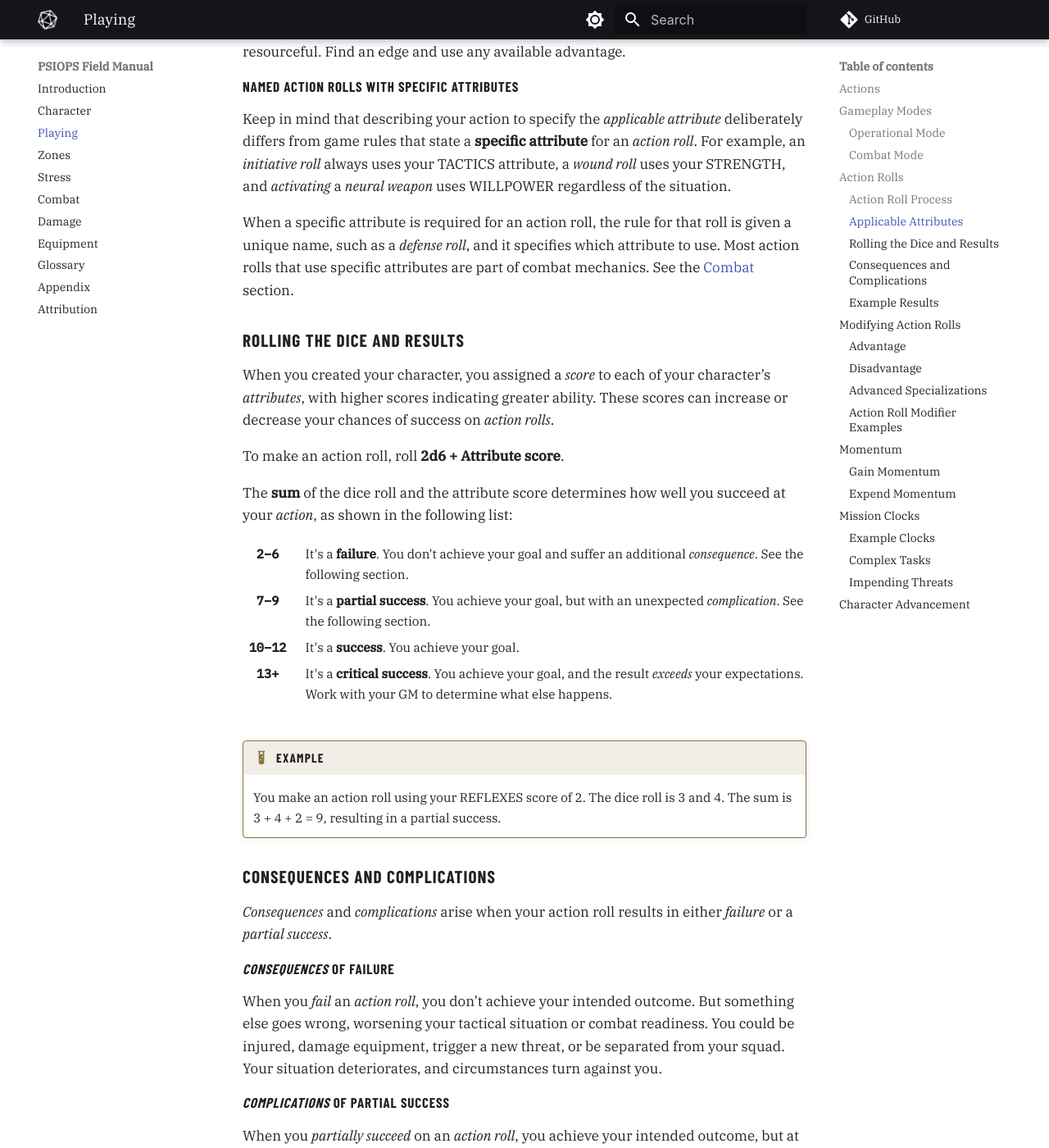
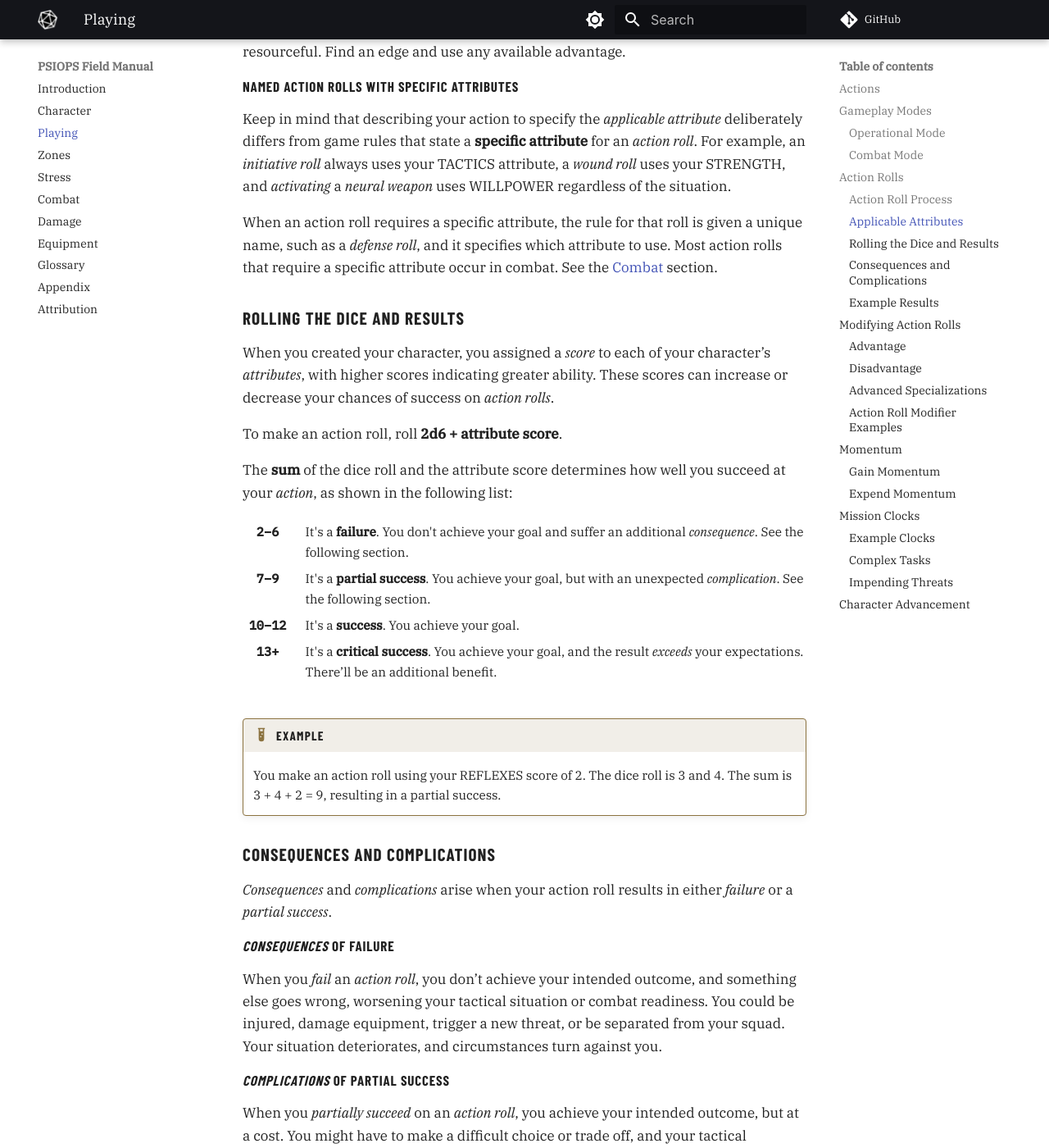
Before and after one commit to joemoose/psiops, an MkDocs documentation site: the page built from docs/playing.md, in a window 1280 px wide and 1400 px high, scrolled down 2908 px. Shown: the whole window at 82% size. Built offline with MkDocs 1.6.1 and Material for MkDocs 9.7.7, drawn with Linux system fonts in a browser that asks for light colours; plug-ins that fetch from the network failed and are left out; comment, search, counter and statistics services are not loaded; some of the changed text lies outside the part shown.

Commit message:
Update playing.md

```diff
--- a/docs/playing.md
+++ b/docs/playing.md
@@ -43,7 +43,7 @@
 The process for making an *action roll* has four steps:
 
 1. Select an *applicable attribute*. See the following section.
-2. Roll **2d6** and add the *attribute score*.
+2. Roll **2d6** and add the *attribute score* of the applicable attribute.
 3. Compare the sum to the *results* list.
 4. Apply the result.
 
@@ -68,13 +68,13 @@
 
 Keep in mind that describing your action to specify the *applicable attribute* deliberately differs from game rules that state a **specific attribute** for an *action roll*. For example, an *initiative roll* always uses your TACTICS attribute, a *wound roll* uses your STRENGTH, and *activating* a *neural weapon* uses WILLPOWER regardless of the situation.
 
-When a specific attribute is required for an action roll, the rule for that roll is given a unique name, such as a *defense roll*, and it specifies which attribute to use. Most action rolls that use specific attributes are part of combat mechanics. See the [Combat](combat.md) section.
+When an action roll requires a specific attribute, the rule for that roll is given a unique name, such as a *defense roll*, and it specifies which attribute to use. Most action rolls that require a specific attribute occur in combat. See the [Combat](combat.md) section.
 
 ### Rolling the Dice and Results
 
 When you created your character, you assigned a *score* to each of your character’s *attributes*, with higher scores indicating greater ability. These scores can increase or decrease your chances of success on *action rolls*.
 
-To make an action roll, roll **2d6 + Attribute score**.
+To make an action roll, roll **2d6 + attribute score**.
 
 The **sum** of the dice roll and the attribute score determines how well you succeed at your *action*, as shown in the following list:
 
@@ -85,7 +85,7 @@
 | **2–6** | It's a **failure**. You don't achieve your goal and suffer an additional *consequence*. See the following section. |
 | **7–9** | It's a **partial success**. You achieve your goal, but with an unexpected *complication*. See the following section. |
 | **10–12** | It's a **success**. You achieve your goal. |
-| **13+** | It's a **critical success**. You achieve your goal, and the result *exceeds* your expectations. Work with your GM to determine what else happens. |
+| **13+** | It's a **critical success**. You achieve your goal, and the result *exceeds* your expectations. There’ll be an additional benefit. |
 
 </div>
 
@@ -99,11 +99,11 @@
 
 #### *Consequences* of Failure
 
-When you *fail* an *action roll*, you don’t achieve your intended outcome. But something else goes wrong, worsening your tactical situation or combat readiness. You could be injured, damage equipment, trigger a new threat, or be separated from your squad. Your situation deteriorates, and circumstances turn against you.
+When you *fail* an *action roll*, you don’t achieve your intended outcome, and something else goes wrong, worsening your tactical situation or combat readiness. You could be injured, damage equipment, trigger a new threat, or be separated from your squad. Your situation deteriorates, and circumstances turn against you.
 
 #### *Complications* of Partial Success
 
-When you *partially succeed* on an *action roll*, you achieve your intended outcome, but at a cost. You might have to make a difficult choice or trade off, and your tactical situation is likely to become more complicated.
+When you *partially succeed* on an *action roll*, you achieve your intended outcome, but at a cost. You might have to make a difficult choice or trade off, and your tactical situation is likely to become more complicated. However, the complication will never be as severe as a *failed* roll.
 
 ### Example Results
 
```
